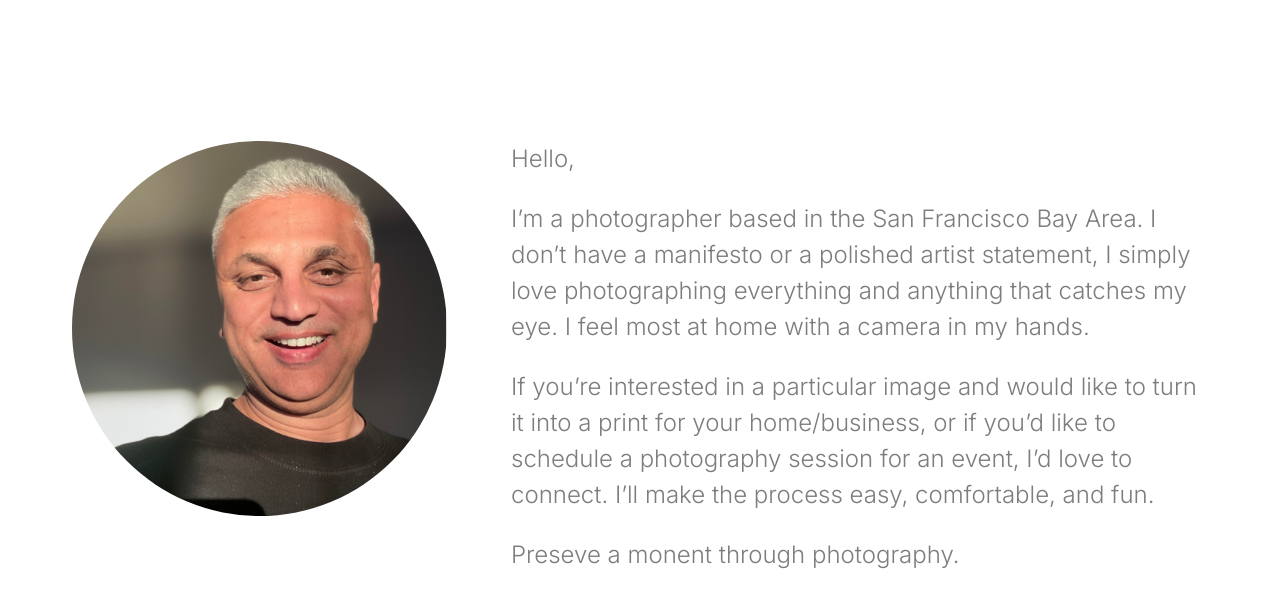
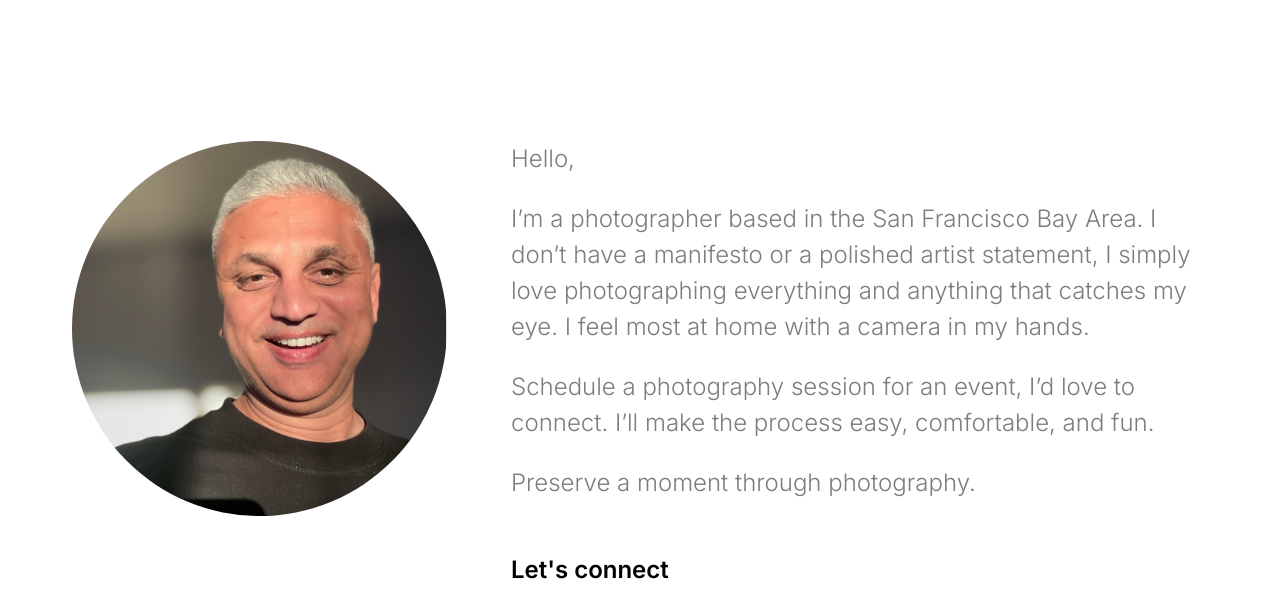
Before and after one commit to paulpatel2000/paulpatelphoto, a plain HTML site: page index.html in a window 1280 px wide. Shown: the part 83-687 px from the top of the page. Drawn offline with nearby package versions, Linux system fonts and the light colour scheme.

Commit message:
line 112 copy updated.

```diff
--- a/index.html
+++ b/index.html
@@ -109,12 +109,10 @@
           a camera in my hands.
         </p>
         <p>
-          If you’re interested in a particular image and would like to turn it
-          into a print for your home/business, or if you’d like to schedule a
-          photography session for an event, I’d love to connect. I’ll make the
-          process easy, comfortable, and fun.
+          Schedule a photography session for an event, I’d love to connect. I’ll
+          make the process easy, comfortable, and fun.
         </p>
-        <p class="hello">Preseve a monent through photography.</p>
+        <p class="hello">Preserve a moment through photography.</p>
         <!-- <div class="btn">
           <a href=""btn__primary">Get in touch</a>
         </div> -->
```
